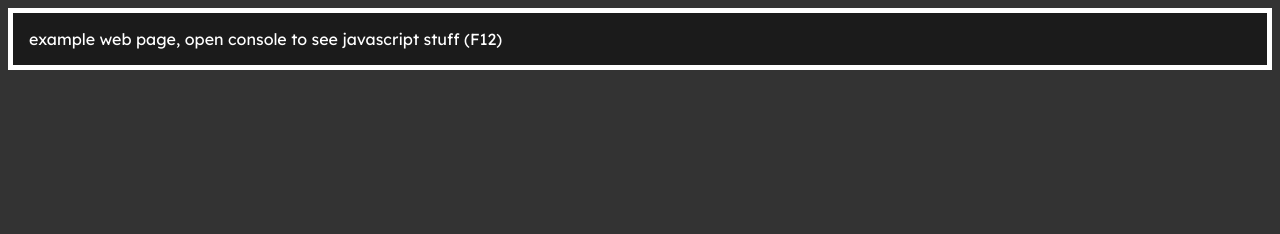
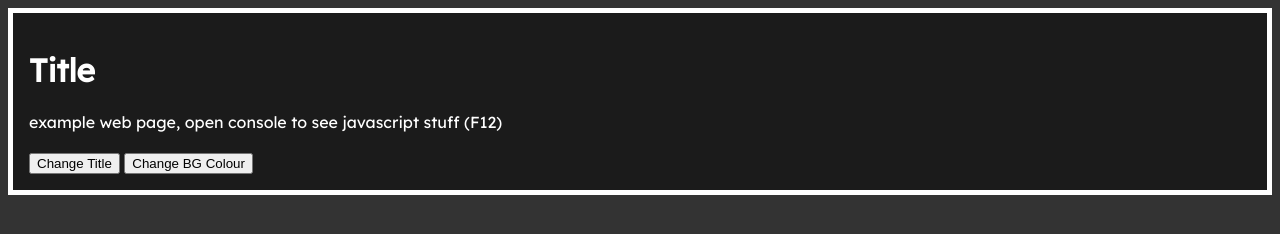
Before and after one commit to uncreative-avis/web-development-testing, a plain HTML site: page index.html in a window 1280 px wide. Drawn offline with Linux system fonts and the light colour scheme.

Commit message:
Add Button Testing

```diff
--- /dev/null
+++ b/buttons.js
@@ -0,0 +1,31 @@
+/*
+    To get an element from the current HTML page, use document.getElementById('ELEMENT').
+
+    This can be done to change something in an element:
+
+    You can also do this to get its style, and set something from it:
+    document.getElementById('ELEMENT').style.variableToChange = newValue
+
+    (Note: When accessing a CSS style from JS,
+     the name should be in camelCase instead of kebab-case.)
+
+    Also important to note: JS has a built-in way to get the CSS body: document.body
+*/
+
+function setText(id, newText) {
+    // Function to set the text of an element.
+    // To set the text of any text element, use innerText.
+    const element = document.getElementById(id); // checking here if there's actually an element
+    if (element) {
+        element.innerText = newText;
+        console.log(`Changed text of ${id} to ${newText}`)
+    }
+    else {
+        console.error(`No element with ID ${id} exists!`);
+    }
+}
+
+function changeBGColor(newColor) {
+    document.body.style.backgroundColor = newColor;
+    console.log(`Changed BG Colour to ${newColor}`);
+}
--- a/index.html
+++ b/index.html
@@ -6,12 +6,18 @@
     <meta name="viewport" content="width=device-width, initial-scale=1.0">
     <title>web development testing</title>
     <link href="style.css" rel="stylesheet" type="text/css" media="all">
-    <script src="03_testing_loops.js" defer></script>
+    <script src="buttons.js" defer></script>
   </head>
 
   <body>
     <div class="box">
+      <h1 id="title">Title</h1>
       example web page, open console to see javascript stuff (F12)
+
+      <br><br>
+
+      <button onclick="setText('title', 'New Title!!')">Change Title</button>
+      <button onclick="changeBGColor('black')">Change BG Colour</button>
     </div>
   </body>
 </html>
```
